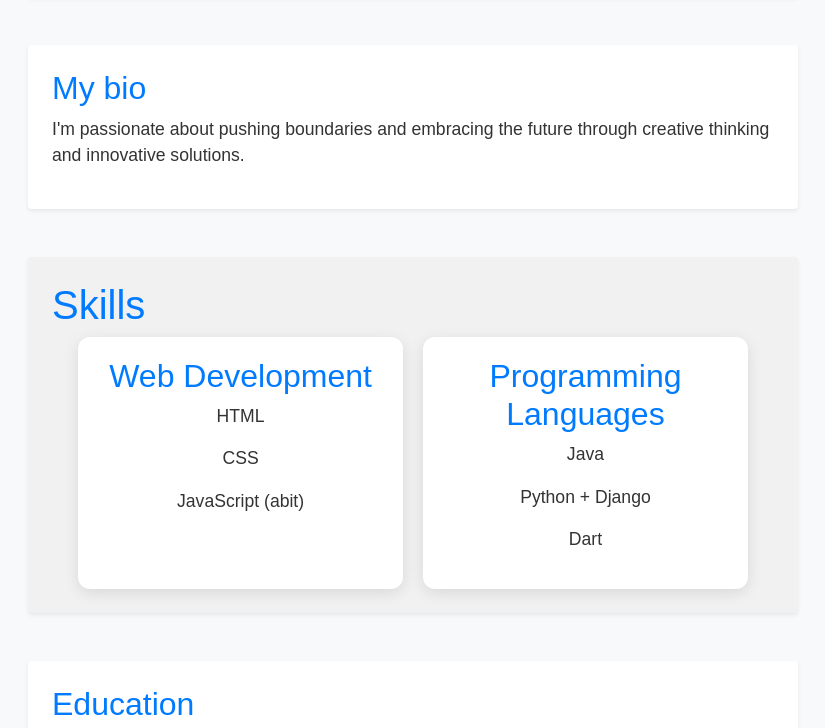
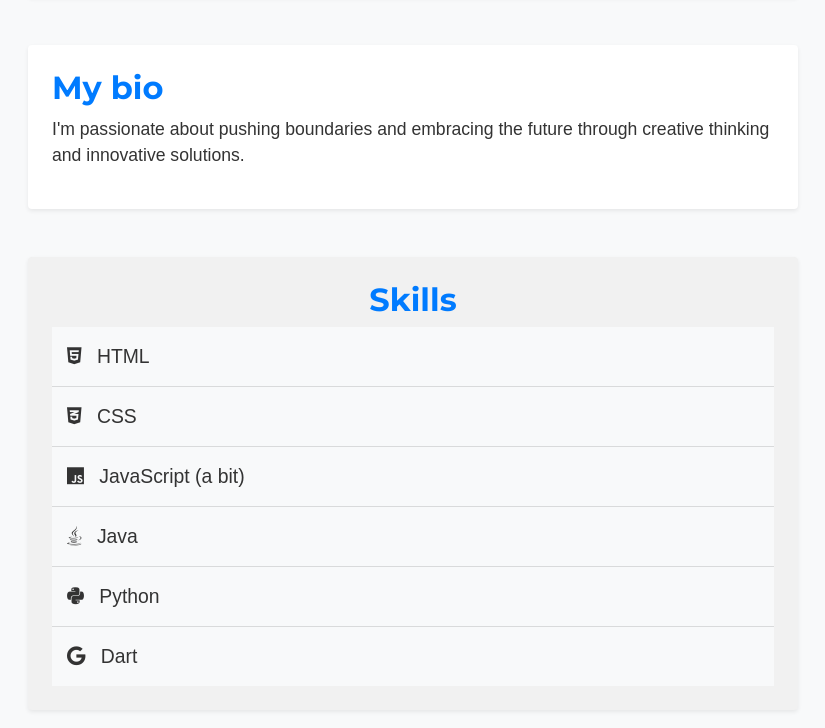
Before and after one commit to NigelNk/nigelnk.github.io, a plain HTML site: page index.html in a window 1280 px wide. Shown: the part 429-1157 px from the top of the page, without its empty margins (227-1052 px from the left). Drawn offline with nearby package versions, Linux system fonts and the light colour scheme.

Commit message:
Change code

```diff
--- a/index.html
+++ b/index.html
@@ -9,6 +9,11 @@
     <link rel="stylesheet" href="styles.css">
     <!-- Font Awesome for icons -->
     <link href="https://cdnjs.cloudflare.com/ajax/libs/font-awesome/5.15.3/css/all.min.css" rel="stylesheet">
+    <!--Font type-->
+    <link href="https://fonts.googleapis.com/css2?family=Roboto:wght@400;500;700&display=swap" rel="stylesheet">
+    <link href="https://fonts.googleapis.com/css2?family=Montserrat:wght@400;600;700&display=swap" rel="stylesheet">
+
+
 </head>
 <body>
     <!-- Navigation Bar -->
@@ -24,6 +29,9 @@
                 </li>
                 <li class="nav-item">
                     <a class="nav-link" href="#">Projects</a>
+                </li>
+                <li class="nav-item">
+                    <a class="nav-link" href="#">Life story</a>
                 </li>
             </ul>
         </div>
@@ -46,25 +54,18 @@
             <p>I'm passionate about pushing boundaries and embracing the future through creative thinking and innovative solutions.</p>
         </section>
 
-        <!-- Skills Section -->
-        <section id="skills" class="bg-light p-4 rounded shadow-sm mb-5">
-            <h1 style="text-align: left;">Skills</h1>
-            <div class="skills-container">
-                <div class="skills-card">
-                    <h2>Web Development</h2>
-                    <p>HTML</p>
-                    <p>CSS</p>
-                    <p>JavaScript (abit)</p>
-                </div>
-                <div class="skills-card">
-                    <h2>Programming Languages</h2>
-                    <p>Java</p>
-                    <p>Python + Django</p>
-                    <p>Dart</p>
-                </div>
-            </div>
+            <!-- Skills Section -->
+        <section class="bg-light p-4 rounded shadow-sm mb-5">
+            <h2 class="text-center">Skills</h2>
+            <ul class="list-group list-group-flush">
+                <li class="list-group-item"><i class="fab fa-html5"></i> HTML</li>
+                <li class="list-group-item"><i class="fab fa-css3-alt"></i> CSS</li>
+                <li class="list-group-item"><i class="fab fa-js"></i> JavaScript (a bit)</li>
+                <li class="list-group-item"><i class="fab fa-java"></i> Java</li>
+                <li class="list-group-item"><i class="fab fa-python"></i> Python</li>
+                <li class="list-group-item"><i class="fab fa-google"></i> Dart</li>
+            </ul>
         </section>
-
 
         <!-- Education Section -->
         <section class="bg-white p-4 rounded shadow-sm mb-5">
--- a/styles.css
+++ b/styles.css
@@ -6,6 +6,8 @@ body {
 
 h1, h2 {
     color: #007bff;
+    font-family: 'montserrat', sans-serif;
+    font-weight: 700;
 }
 
 .navbar-brand {
@@ -90,3 +92,14 @@ p, ul {
         width: 80%;
     }
 }
+
+.list-group-item {
+    font-size: 1.1em;
+    padding: 15px;
+    background-color: #f8f9fa;
+    color: #333;
+}
+
+.list-group-item i {
+    margin-right: 10px;
+}
```
